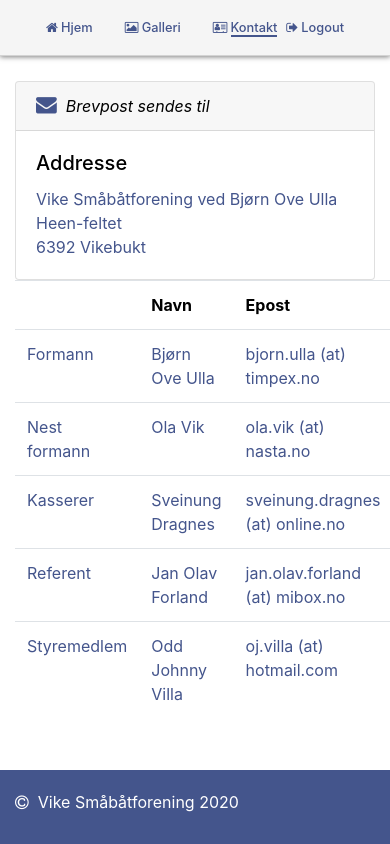
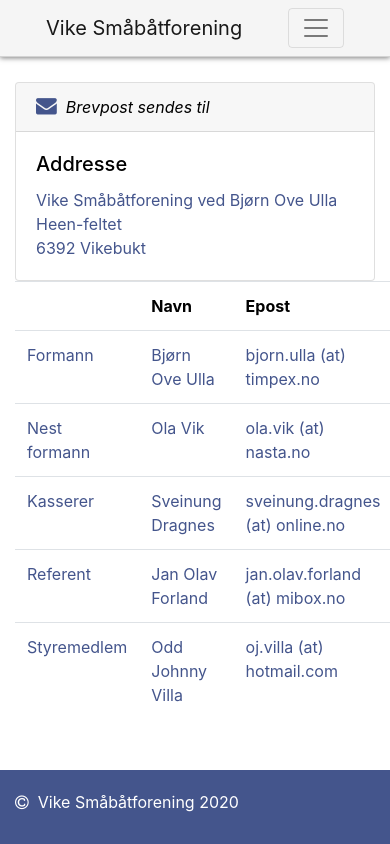
Before and after one commit to gohovd/vsbf_php, a PHP site: page /kontakt.php in a window 390 px wide; the page is wider, and only the part inside the window is pictured. Run offline with PHP 8.4, Linux system fonts and the light colour scheme; the visitor is signed in with stand-in values (Sample User, id 1); some libraries are stand-ins or nearby versions.

Commit message:
responsive nav

```diff
--- a/css/style.css
+++ b/css/style.css
@@ -2,10 +2,7 @@
     #navIcon {
         display: none;
     }
-    #navigation-bar {
-        font-size: 0.8em;
-    }
-  }
+}
 
 .under-construction {
     margin-left: 50px;
@@ -52,49 +49,37 @@
     box-shadow: 0px 1px 5px 0px rgba(0, 0, 0, 0.5);
 }
 
-.nav {
-    position: relative;
-    width: 100%;
-    padding: 10px 0 10px 0;
+.nav-item a {
+    color: rgba(68, 85, 140, 0.8) !important;
+    border-bottom: 1px solid transparent;
+    margin-left: 10px !important;
+    margin-right: 10px !important;
+}
+.nav-item a:hover {
+    color: black !important;
+    border-bottom: 1px solid rgba(68, 85, 140, 0.8);
+}
+.active a {
+    color: black !important;
+    border-bottom: 1px solid rgba(68, 85, 140, 0.8);
 }
 
-.nav i {
-    color: rgb(68, 85, 140);
+.navbar-brand i {
+    padding: 10px;
+    text-align: center !important;
+    font-size: 1.5em;
+    border: 1px solid transparent !important;
+    background-color: rgba(68, 85, 140, 0.8);
+    border-radius: 20px;
+    margin-left: 5px;
+    color: rgb(245, 245, 245);
+    -webkit-box-shadow: 0px 1px 5px 0px rgba(0, 0, 0, 0.5);
+    -moz-box-shadow: 0px 1px 5px 0px rgba(0, 0, 0, 0.5);
+    box-shadow: 0px 1px 5px 0px rgba(0, 0, 0, 0.5);
+    transition: all .2s ease-in-out;
 }
-
-.nav a {
-    font-weight: 500;
-    border-bottom: 2px solid transparent;
-    border-width: 0%;
-}
-
-li#Loginlink.nav-link, li#Logoutlink.nav-link {
-    position: absolute;
-    right: 0px;
-}
-
-/* unvisited link */
-
-.nav a:link {
-    color: rgb(68, 85, 140);
-}
-
-/* visited link */
-
-.nav a:visited {
-    color: rgb(68, 85, 140);
-}
-
-.nav a:hover {
-    text-decoration: none;
-    border-bottom: 2px solid rgb(68, 85, 140);
-    transition: border .2s ease-in-out;
-
-}
-
-.active a {
-    border-color: rgb(68, 85, 140);
-    color: black;
+.navbar-brand i:hover {
+    background-color: rgba(68, 85, 140, 1);
 }
 
 #navIcon {
@@ -104,13 +89,11 @@ li#Loginlink.nav-link, li#Logoutlink.nav-link {
     left: 50%;
     transition: all 0.6s ease-in-out 0s;
 }
-
 #navIcon:hover {
     cursor: default;
     transform: rotate(1080deg) scale(1.3);
     transition: all 5s ease-in-out;
 }
-
 #content {
     padding-top: 10px;
     padding-bottom: 100px;
@@ -128,11 +111,9 @@ li#Loginlink.nav-link, li#Logoutlink.nav-link {
 }
 
 /* holds cms buttons, func buttons, and posts */
-
 #news {
     position: relative;
 }
-
 #news-cms {
     padding-bottom: 40px;
 }
--- a/kontakt.php
+++ b/kontakt.php
@@ -36,7 +36,7 @@ if (session_id() == "") {
 					color: black;
 				}
 			</style>
-			<div class="col-md-8">
+			<div class="col-md-8 table-responsive">
 				<table class="table">
 					<tr>
 						<th></th>
--- a/nav-bar.php
+++ b/nav-bar.php
@@ -3,55 +3,63 @@ if (session_id() == "") {
     session_start();
 }
 // include ('./helpers/debug.php');
+$resources = array(
+    'Hjem' => array(
+        'url' => '/index.php',
+        'icon' => 'fa fa-home',
+        'function' => '',
+        'restricted' => false,
+        'position' => 'left'
+    ),
+    'Login' => array(
+        'url' => '/login.php',
+        'icon' => 'fa fa-sign-in',
+        'function' => '',
+        'restricted' => false,
+        'position' => 'right'
+    ),
+    'Galleri' => array(
+        'url' => '/galleri.php',
+        'icon' => 'fa fa-picture-o',
+        'function' => '',
+        'restricted' => false,
+        'position' => 'left'
+    ),
+    'Logout' => array(
+        'url' => '/',
+        'icon' => 'fa fa-sign-out',
+        'function' => 'logout()',
+        'restricted' => false,
+        'position' => 'right'
+    ),
+    'Kontakt' => array(
+        'url' => '/kontakt.php',
+        'icon' => 'fa fa-address-card-o',
+        'function' => '',
+        'restricted' => false,
+        'position' => 'left'
+    )
+);
 ?>
 
 <div class="container-fluid" id="navigation-bar">
     <div class="container">
-    <ul class="nav">
+
+        <nav class="navbar navbar-expand-md navbar-light">
+        <!-- <i class="fa fa-anchor"></i> -->
+            <a class="navbar-brand" href="#">Vike Småbåtforening</a>
+            <button class="navbar-toggler" type="button" data-toggle="collapse" data-target="#navbarSupportedContent" aria-controls="navbarSupportedContent" aria-expanded="false" aria-label="Toggle navigation">
+                <span class="navbar-toggler-icon"></span>
+            </button>
+
+            <div class="collapse navbar-collapse" id="navbarSupportedContent">
 
                     <?php
-        $resources = array
-        (
-            'Hjem' => array
-            (
-                'url' => '/index.php',
-                'icon' => 'fa fa-home',
-                'function' => '',
-                'restricted' => false
-            ),
-            'Login' => array
-            (
-                'url' => '/login.php',
-                'icon' => 'fa fa-sign-in',
-                'function' => '',
-                'restricted' => false
-            ),
-            'Galleri' => array
-            (
-                'url' => '/galleri.php',
-                'icon' => 'fa fa-picture-o',
-                'function' => '',
-                'restricted' => false
-            ),
-            'Logout' => array
-            (
-                'url' => '/',
-                'icon' => 'fa fa-sign-out',
-                'function' => 'logout()',
-                'restricted' => false
-            ),
-            'Kontakt' => array
-            (
-                'url' => '/kontakt.php',
-                'icon' => 'fa fa-address-card-o',
-                'function' => '',
-                'restricted' => false
-            )
-        );
-
+                    $left_links = array();
+                    $right_links = array();
                     $keys = array_keys($resources);
-        for($i = 0; $i < count($resources); $i++) {
-            $li_opening = '<li id="' . $keys[$i] . 'link" ' . (($currentPage === $keys[$i]) ? 'class="nav-link active" ' : 'class="nav-link"');
+                    for ($i = 0; $i < count($resources); $i++) {
+                        $li_opening = '<li id="' . $keys[$i] . 'link" ' . (($currentPage === $keys[$i]) ? 'class="nav-item active" ' : 'class="nav-item"');
                         $li_closing = '</li>';
                         // debug_to_console("Keys: ".$keys[$i]);
 
@@ -68,29 +76,58 @@ if (session_id() == "") {
                             }
                         }
 
-            foreach($resources[$keys[$i]] as $key => $value) {
+                        foreach ($resources[$keys[$i]] as $key => $value) {
 
                             switch ($key) {
                                 case "url":
                                     // $a_href = ($keys[$i] == "Logout") ? ('<a href="#">' . $keys[$i] . '</a>') : ('<a href="' . $baseUrl . $value . '">' . $keys[$i] . '</a>');
-                        $a_href = '<a href="' . $baseUrl . $value . '">' . $keys[$i] . '</a>';
+                                    $a_open = '<a class="nav-link" href="' . $baseUrl . $value . '">';
+                                    $a_close = '</a>';
                                     break;
                                 case "icon":
-                        $icon = '<i class="' . $value . '">&nbsp;</i>';
+                                    $icon = '<i class="' . $value . '">&nbsp;</i>'  . $keys[$i];
                                     break;
                                 case "function":
                                     $func = ($value != "") ? ('onclick="' . $value . '">') : ">";
                                     break;
                             }
                             // debug_to_console("K,V: ".$key . " : " . $value);
+                        }
 
+                        $nav_link = $li_opening . $func .  $a_open . $icon . $a_close . $li_closing;
+
+                        if ($key == "position" && $value == "left") {
+                            array_push($left_links, $nav_link);
+                        } else if ($key == "position" && $value == "right") {
+                            array_push($right_links, $nav_link);
                         }
-            $nav_link = $li_opening . $func . $icon . $a_href . $li_closing;
-            print $nav_link;
+                        // $nav_link = $li_opening . $func .  $a_open . $icon . $a_close . $li_closing;
+                        // print $nav_link;
+                    }
 
+                    if(!count($left_links) == 0)
+                    {
+                        print '<ul class="navbar-nav">';
+                        foreach($left_links as $index => $link) {
+                            print $link;
                         }
-        print '<img class="w3-hide-small" id="navIcon" src="./media/icon.png">';
+                        print '</ul>';
+                    }
+
+                    if(!count($right_links) == 0) {
+                        print '<ul class="navbar-nav">';
+                        foreach($right_links as $index => $link) {
+                            print $link;
+                        }
+                        print '</ul>';
+                    }
+                    // print '<img class="w3-hide-small" id="navIcon" src="./media/icon.png">';
                     ?>
+
+            </div>
+        </nav>
+    </div>
+</div>
 
 <!-- destroy session and redirect to home -->
 <script>
@@ -107,7 +144,3 @@ if (session_id() == "") {
         });
     }
 </script>
-
-    </ul>
-</div>
-</div>
```
Lines whose indentation alone changed are shown as unchanged.
